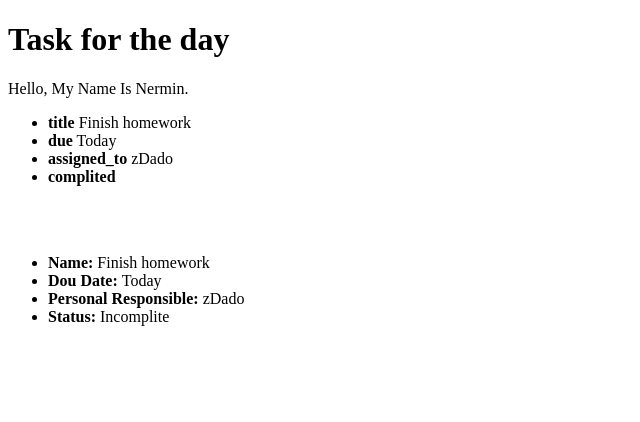
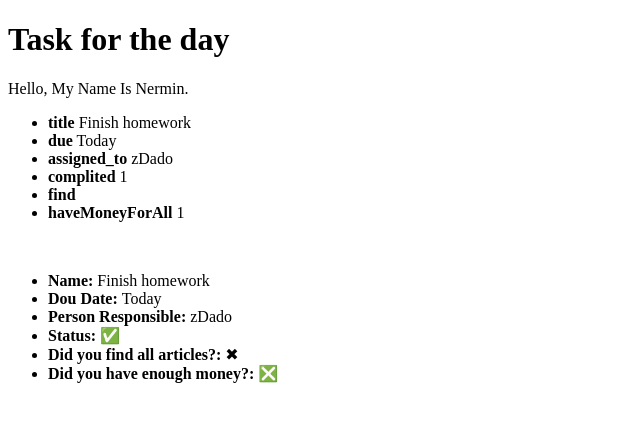
Before and after one commit to zdado/TaskForTheDay, a PHP site: page /index.php in a window 1280 px wide. Shown: the top 422 px of the page, without its empty margins (0-640 px from the left). Run offline with PHP 8.4, Linux system fonts and the light colour scheme; data that the repository does not hold is empty.

Commit message:
Commit all

```diff
--- a/index.php
+++ b/index.php
@@ -4,7 +4,9 @@ $task = [
     'title' => 'Finish homework',
     'due' => 'Today',
     'assigned_to' => 'zDado',
-    'complited' => false
+    'complited' => true,
+    'find' => false,
+    'haveMoneyForAll' => true
 ];
 
 require 'index.view.php';
--- a/index.view.php
+++ b/index.view.php
@@ -26,7 +26,7 @@
 
         <?php endforeach; ?>
 
-    </ul> <br> <br>
+    </ul> <br>
 
     <ul>
 
@@ -39,11 +39,43 @@
         </li>
 
         <li>
-            <strong>Personal Responsible: </strong> <?= $task['assigned_to']; ?>
+            <strong>Person Responsible: </strong> <?= $task['assigned_to']; ?>
         </li>
 
         <li>
-            <strong>Status: </strong> <?= $task['Complited'] ? 'Complite' : 'Incomplite'; ?>
+
+            <strong>Status: </strong>
+
+            <?php if($task['complited']) : ?>
+                <span class="icon">&#9989</span>
+            <?php else : ?>
+                <span class="icon">incomplited</span>
+            <?php endif; ?>
+
+        </li>
+
+        <li>
+
+                <strong>Did you find all articles?: </strong>
+
+                <?php if($task['find']) : ?>
+                    <span class="icon">&#10004</span>
+                <?php else : ?>
+                    <span class = "icon">&#10006</span>
+                <?php endif; ?>
+
+        </li>
+
+        <li>
+
+                    <strong>Did you have enough money?: </strong>
+
+                    <?php if($task['haveMoneyForAll']) : ?>
+                        <span class = "icon"> &#10062  </span>
+                    <?php else : ?>
+                        <span class = "icon"> &#10060  </span>
+                    <?php endif; ?>
+
         </li>
 
     </ul>
```
